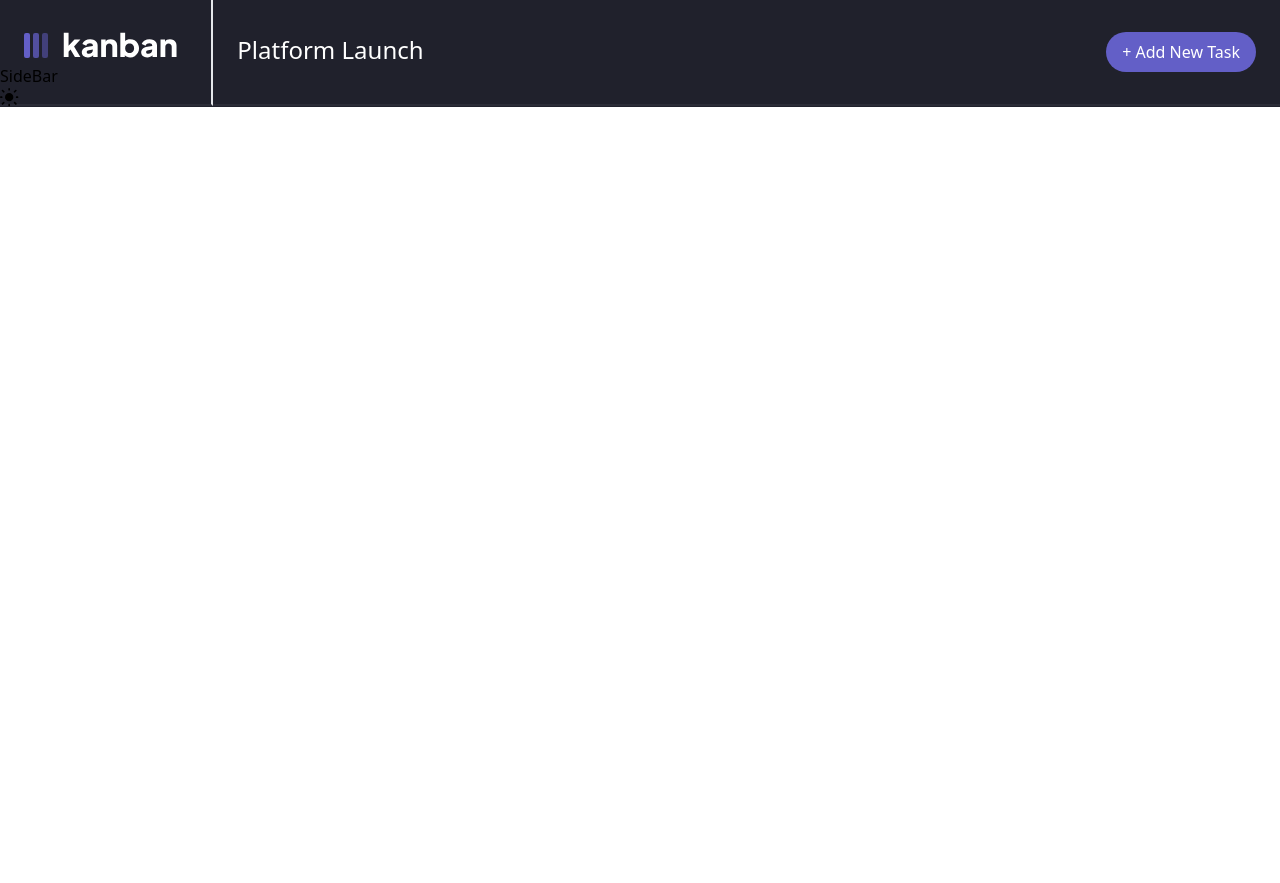
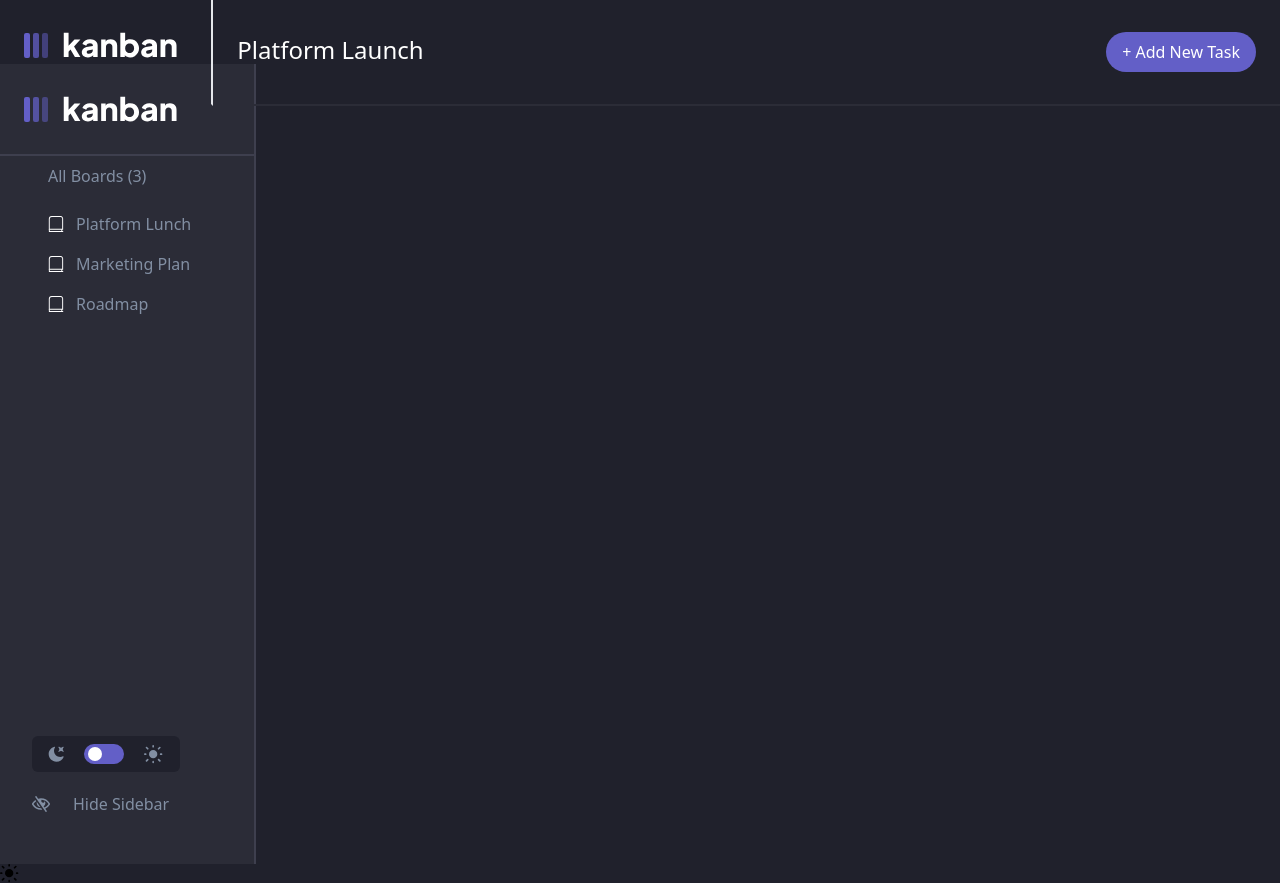
Before and after one commit to samiUllah1526/kanban-board, a React (Vite) app: page / in a window 1280 px wide. Before the commit the page ends 800 px from the top, so only its background shows below. Built offline with nearby package versions, Linux system fonts and the light colour scheme.

Commit message:
Complete sidebar UI

```diff
--- a/src/assets/svgs/sideBoxSvg.tsx
+++ b/src/assets/svgs/sideBoxSvg.tsx
@@ -1,43 +1,26 @@
 import React from 'react'
 
-function SideBoxSvg() {
+type PropsType = {
+  fillColor: string
+}
+
+
+function SideBoxSvg({ fillColor }: PropsType) {
   return (
     <svg
-      width={240}
-      height={320}
-      viewBox="0 0 240 320"
-      fill="none"
-      xmlns="http://www.w3.org/2000/svg"
-    >
-      <path
-        d="M228 319.5H12C5.64873 319.5 0.5 314.351 0.5 308V12C0.5 5.64873 5.64873 0.5 12 0.5H159.175C159.571 0.5 159.952 0.656748 160.233 0.936021L239.057 79.2681C239.341 79.5497 239.5 79.9326 239.5 80.3321V308C239.5 314.351 234.351 319.5 228 319.5Z"
-        fill="#FFF9F2"
-        stroke="#FFC681"
-      />
-      <path
-        d="M160.5 1.20711L238.793 79.5H172C165.649 79.5 160.5 74.3513 160.5 68V1.20711Z"
-        fill="#FFF9F2"
-        stroke="#FFC681"
-      />
-      <path
-        d="M68.8438 244.072C69.1738 250.699 74.7344 254.914 83.1387 254.914C92.0254 254.914 97.5352 250.496 97.5352 243.387C97.5352 237.826 94.4121 234.729 86.9727 233.027L82.7578 232.062C78.2129 230.996 76.3594 229.549 76.3594 227.035C76.3594 223.861 79.1523 221.779 83.3672 221.779C87.3789 221.779 90.2227 223.836 90.6797 227.111H96.9512C96.6465 220.84 91.0859 216.447 83.3926 216.447C75.1914 216.447 69.7578 220.865 69.7578 227.467C69.7578 232.9 72.8809 236.176 79.5332 237.699L84.2812 238.791C88.9785 239.883 90.9844 241.508 90.9844 244.174C90.9844 247.297 87.8613 249.557 83.5449 249.557C78.8984 249.557 75.6484 247.424 75.2422 244.072H68.8438Z"
-        fill="#FF8C02"
-      />
-      <path
-        d="M121.59 254L134.26 217.361H127.278L118.137 246.51H117.705L108.489 217.361H101.252L114.049 254H121.59Z"
-        fill="#FF8C02"
-      />
-      <path
-        d="M170.731 239.375V234.805H155.522V239.807H164.333L164.307 240.568C164.206 245.748 160.397 249.227 154.811 249.227C148.286 249.227 144.198 244.047 144.198 235.617C144.198 227.314 148.21 222.135 154.608 222.135C159.305 222.135 162.581 224.471 163.901 228.711H170.426C169.258 221.246 163.063 216.447 154.608 216.447C144.173 216.447 137.495 223.938 137.495 235.668C137.495 247.525 144.096 254.914 154.71 254.914C164.485 254.914 170.731 248.846 170.731 239.375Z"
-        fill="#FF8C02"
-      />
-      <path
-        fillRule="evenodd"
-        clipRule="evenodd"
-        d="M99 117C96.7909 117 95 118.791 95 121V148.939C94.3386 148.979 93.6717 149 93 149C75.3269 149 61 134.673 61 117C61 99.3269 75.3269 85 93 85C110.673 85 125 99.3269 125 117H99ZM125 117H155C157.209 117 159 118.791 159 121V177C159 179.209 157.209 181 155 181H99C96.7909 181 95 179.209 95 177V148.939C111.741 147.906 125 134.001 125 117Z"
-        fill="#FFC681"
-      />
-    </svg>
+    fill={fillColor}
+    width="16"
+    height="16"
+    viewBox="-1.71 0 33.633 33.633"
+    xmlns="http://www.w3.org/2000/svg"
+  >
+    <g transform="translate(-416.713 -257.48)">
+      <path d="M446.921,291.113H416.882l-.169-5.8,2-.059.112,3.857h28.095Z" />
+      <path d="M446.8,286.425h-2v-.14h-28.09v-22.53a6.282,6.282,0,0,1,6.274-6.275h18.3c4.036,0,5.369,3.558,5.509,5.439Zm-28.09-2.14H444.8V262.993c-.027-.289-.386-3.513-3.512-3.513h-18.3a4.279,4.279,0,0,0-4.274,4.275Z" />
+      <rect height={4.842} transform="translate(442.98 285.274)" width={2} />
+    </g>
+  </svg>
+
   )
 }
 
--- /dev/null
+++ b/src/components/HideSideBarBtn.tsx
@@ -0,0 +1,16 @@
+import React, { useState } from 'react'
+import { EyeSvg } from '@/assets/svgs'
+
+
+const HideSideBarBtn = () => {
+  return (
+    <>
+    <div className='flex gap-2 w-4/5 py-2'>
+      <div className='self-center'><EyeSvg /></div>
+      <p>Hide Sidebar</p>
+    </div>
+    </>
+  )
+}
+
+export default HideSideBarBtn
--- a/src/components/SideBar.tsx
+++ b/src/components/SideBar.tsx
@@ -1,8 +1,34 @@
 import React from 'react'
+import { LogoLightSvg, MobileScreenLogoSvg } from '@/assets/svgs'
+import { useTrackScreenWidth } from '@/hooks'
+import SideBarTab from './SideBarTab'
+import ThemeSwitch from './ThemeSwitch'
+import HideSideBarBtn from './HideSideBarBtn'
 
 const SideBar = () => {
+  const isTabletorBelow = useTrackScreenWidth(768)
+  const Logo = isTabletorBelow ? <MobileScreenLogoSvg /> : <LogoLightSvg />
+
   return (
-    <div>SideBar</div>
+    <div className='text-custom-grey-600 bg-color-main h-screen w-1/5'>
+      <div className='py-8 px-6 border-solid border-r-2 border-r-color-border border-b-2 border-b-color-border'>{Logo}</div>
+      <div className='border-solid border-r-2 border-r-color-border h-[calc(100vh_-_92px)] pb-10'>
+        <div className='bg-color-main flex flex-col justify-between pl-8 h-full'>
+          <div className=' top-section'>
+            <p className='px-4 text-medium mt-2 mb-4'>All Boards {`(3)`}</p>
+            <SideBarTab />
+          </div>
+          <div className='bottom-section'>
+            <div className='flex justify-center bg-color-bg-dark rounded-md w-4/6'>
+              <ThemeSwitch />
+            </div>
+            <div className='mt-3'>
+              <HideSideBarBtn />
+            </div>
+          </div>
+        </div>
+      </div>
+    </div>
   )
 }
 
--- /dev/null
+++ b/src/components/SideBarTab.tsx
@@ -0,0 +1,34 @@
+import React from 'react'
+import { SideBoxSvg } from '@/assets/svgs'
+
+
+const TABS = [
+  { id: 1, label: 'Platform Lunch' },
+  { id: 2, label: 'Marketing Plan' },
+  { id: 3, label: 'Roadmap' },
+]
+
+
+const ON_HOVER = "hover:bg-color-secondary-light hover:text-white rounded-full";
+const ON_SELECT = "hover:bg-color-secondary hover:text-white rounded-full"
+
+const SideBarTab = () => {
+  return (
+    <>
+      {
+        TABS.map(tab => {
+          return (
+            <>
+                <button key={tab.id} className={`px-4 py-2 flex items-center gap-3 w-48 ${ON_SELECT}`}>
+                  <SideBoxSvg fillColor={'#ffffff'} />
+                  <span className='text-medium'>{tab.label}</span>
+                </button>
+
+            </>)
+        })
+      }
+    </>
+  )
+}
+
+export default SideBarTab
--- /dev/null
+++ b/src/components/SwitchBtn.tsx
@@ -0,0 +1,16 @@
+import React, { useState } from 'react'
+import { LogoLightSvg, MobileScreenLogoSvg, MoonSvg, SideBoxSvg, SunSvg } from '@/assets/svgs'
+
+
+const SwitchBtn = () => {
+  const [checked, setChecked] = useState(false);
+  return (
+    <>
+    <button onClick={() => setChecked(prev => !prev)} className='relative flex items-center w-10 h-5 bg-color-secondary rounded-full'>
+      <div className={`absolute w-3.5 h-3.5 bg-white rounded-full transition-[left] ${checked ? 'left-5': 'left-1'} `}></div>
+    </button>
+    </>
+  )
+}
+
+export default SwitchBtn
--- /dev/null
+++ b/src/components/ThemeSwitch.tsx
@@ -0,0 +1,18 @@
+import React, { useState } from 'react'
+import { MoonSvg, SideBoxSvg, SunSvg } from '@/assets/svgs'
+import SwitchBtn from './SwitchBtn';
+
+
+const ThemeSwitch = () => {
+  return (
+    <>
+    <div className='flex gap-5 justify-center w-4/5 py-2'>
+      <div className='self-center'><MoonSvg /></div>
+      <SwitchBtn />
+      <div className='self-center'><SunSvg /></div>
+    </div>
+    </>
+  )
+}
+
+export default ThemeSwitch
--- a/src/components/index.ts
+++ b/src/components/index.ts
@@ -1,8 +1,14 @@
 // import Header from "./Header";
+import HideSideBarBtn from "./HideSideBarBtn";
 import Layout from "./Layout";
+import SwitchBtn from "./SwitchBtn";
+import ThemeSwitch from "./ThemeSwitch";
 
 
 export {
     Layout,
+    ThemeSwitch,
+    SwitchBtn,
+    HideSideBarBtn,
     // Header,
 }
--- a/src/index.css
+++ b/src/index.css
@@ -9,3 +9,7 @@
   padding: 0;
   box-sizing: border-box;
 }
+
+body {
+  @apply h-screen bg-color-bg-dark;
+}
--- a/tailwind.config.cjs
+++ b/tailwind.config.cjs
@@ -16,10 +16,7 @@ module.exports = {
         'color-border':'#3E3F4E',
         'color-main': '#2B2C37',
         'color-secondary': '#635fc7',
-
-
-
-
+        'color-secondary-light': '#a8a4ff',
         'c-dark': {
           400: '#3E3F4E',
           600: '#20212C'
@@ -27,7 +24,7 @@ module.exports = {
         'c-purple': {
           400: '#635fc7'
         },
-        'c-grey': {
+        'custom-grey': {
           400: '#2B2C37',
           600: '#828fa3'
         }
```
